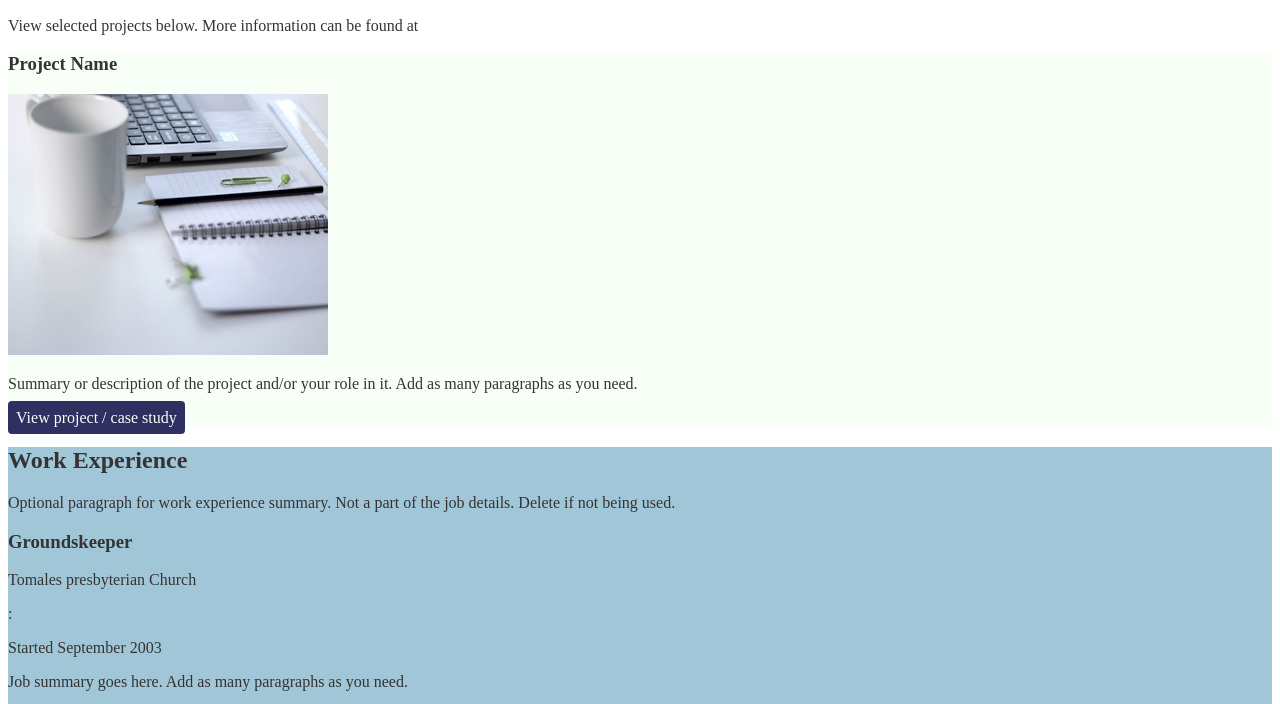
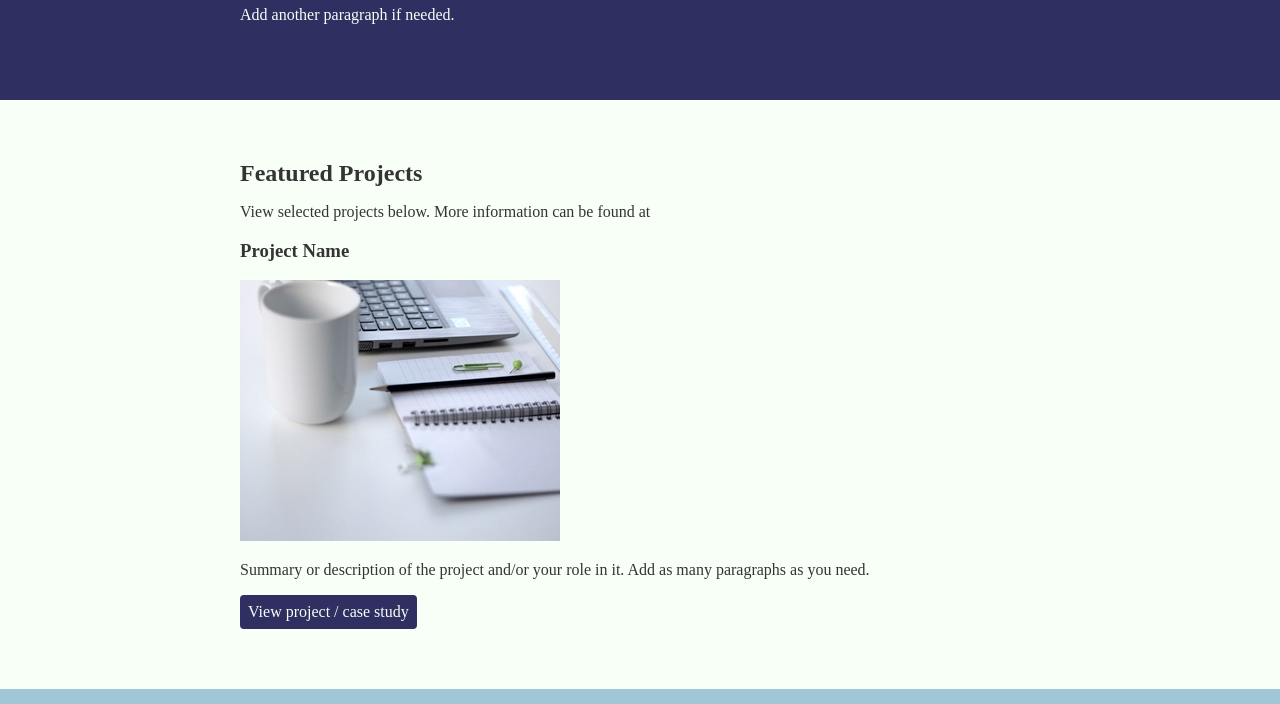
Before and after one commit to lovetocode/portfolio, a plain HTML site: page index.html in a window 1280 px wide. Shown: the part 247-951 px from the top of the page. Drawn offline with Linux system fonts and the light colour scheme.

Commit message:
adjusted margin and padding to css

```diff
--- a/css/portfolio.css
+++ b/css/portfolio.css
@@ -2,6 +2,8 @@
 ------------------------*/
 body {
  color: #343434;
+ margin: 0;
+ padding: 0;
 }
 img { width: 300;
 }
@@ -10,6 +12,14 @@ a {
 }
 a:hover {
  text-decoration: none;
+}
+h2 {
+    margin: 0;
+}
+.content-wrap {
+    width: 800px;
+    margin:0 auto;
+    padding: 60px 0;
 }
 
 
@@ -34,6 +44,7 @@ header {
  text-decoration: none;
  padding : 8px;
  border-radius : 4px;
+ display: inline-block;
 }
 .projects .btn:hover {
  background: rgba(47,48,97, 80%);
--- a/index.html
+++ b/index.html
@@ -10,18 +10,20 @@
     <main>
       <!-- ***********************  ABOUT / PROFILE  *********************** -->
       <header>
+          <div class="content-wrap">
             <h1>Daniel Thornton</h1>
             <h2>Grounds keeper and Janitor</h2>
 
             <p>Add your profile copy here. Add more paragraphs or links as needed. Here is some dummy text: Lorem ipsum dolor sit amet, consectetur adipiscing elit. Praesent bibendum, diam ut gravida efficitur, risus neque scelerisque erat, ut rhoncus erat odio ac justo. Nunc scelerisque vestibulum augue, sit amet hendrerit ante.</p>
             <p>Add another paragraph if needed.</p>
+          </div>
       </header>
 
       <!-- ********************  PROJECTS / PORTFOLIO  ********************* -->
-      <section>
+      <section class="projects">
+        <div class="content-wrap">
           <h2>Featured Projects</h2>
           <p>View selected projects below. More information can be found at
-
           <!-- Copy the whole <section> block to add more projects. -->
           <section class="projects">
               <h3>Project Name</h3>
@@ -30,10 +32,12 @@
               <a class="btn" href="#" target="_blank">View project / case study</a>
             </section>
             <!-- End of Project block. -->
+        </div>
       </section>
 
       <!-- ***********************  WORK EXPERIENCE  *********************** -->
       <section class="work-experience">
+        <div class="content-wrap">
           <h2>Work Experience</h2>
           <p>Optional paragraph for work experience summary. Not a part of the job details. Delete if not being used.</p>
 
@@ -52,10 +56,12 @@
             </ul>
           </section>
           <!-- End of Job block. -->
+        </div>
       </section>
 
       <!-- ******************  EDUCATION & CERTIFICATIONS ****************** -->
       <section class="education">
+          <div class="content-wrap">
               <h2>Education</h2>
 
               <!-- Copy this whole <section> block to add more schools. -->
@@ -65,10 +71,12 @@
                 <p>Summary or accomplishments.</p>
               </section>
               <!-- End of School block. -->
+          </div>
       </section>
 
       <!-- *****************  CONTACT INFO / SOCIAL MEDIA  ***************** -->
       <footer>
+        <div class="content-wrap">
           <h2>Let's Keep in Touch!</h2>
 
           <!-- Social media and contact links. Add or remove any networks. -->
@@ -78,6 +86,7 @@
             <li><a href="http://twitter.com/computerfan" target="_blank">Twitter</a></li>
             <li><a href="https://www.linkedin.com/in/daniel-thornton-49b670207/" target="_blank">LinkedIn</a></li>
           </ul>
+        </div>
       </footer>
     </main>
   </body>
```
Lines whose indentation alone changed are shown as unchanged.
